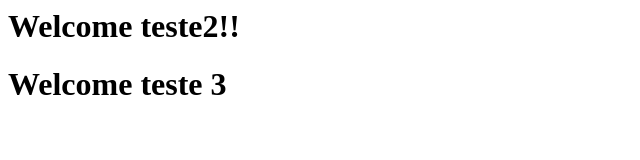
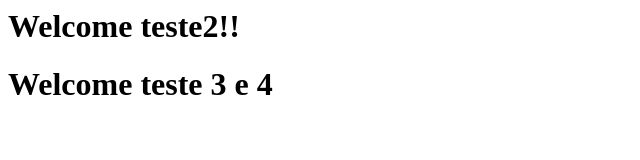
Before and after one commit to eduardoward/Gitflow, a plain HTML site: page index.html in a window 1280 px wide. Shown: the full height of the page, 0-640 px from the left. Drawn offline with Linux system fonts and the light colour scheme.

Commit message:
feat: :sparkles: Add teste4 on index
When you enter index, it shows teste 4

Ref isse #2

```diff
--- a/index.html
+++ b/index.html
@@ -1,2 +1,2 @@
 <h1>Welcome teste2!!</h1>
-<h1>Welcome teste 3</h1>
+<h1>Welcome teste 3 e 4</h1>
```
